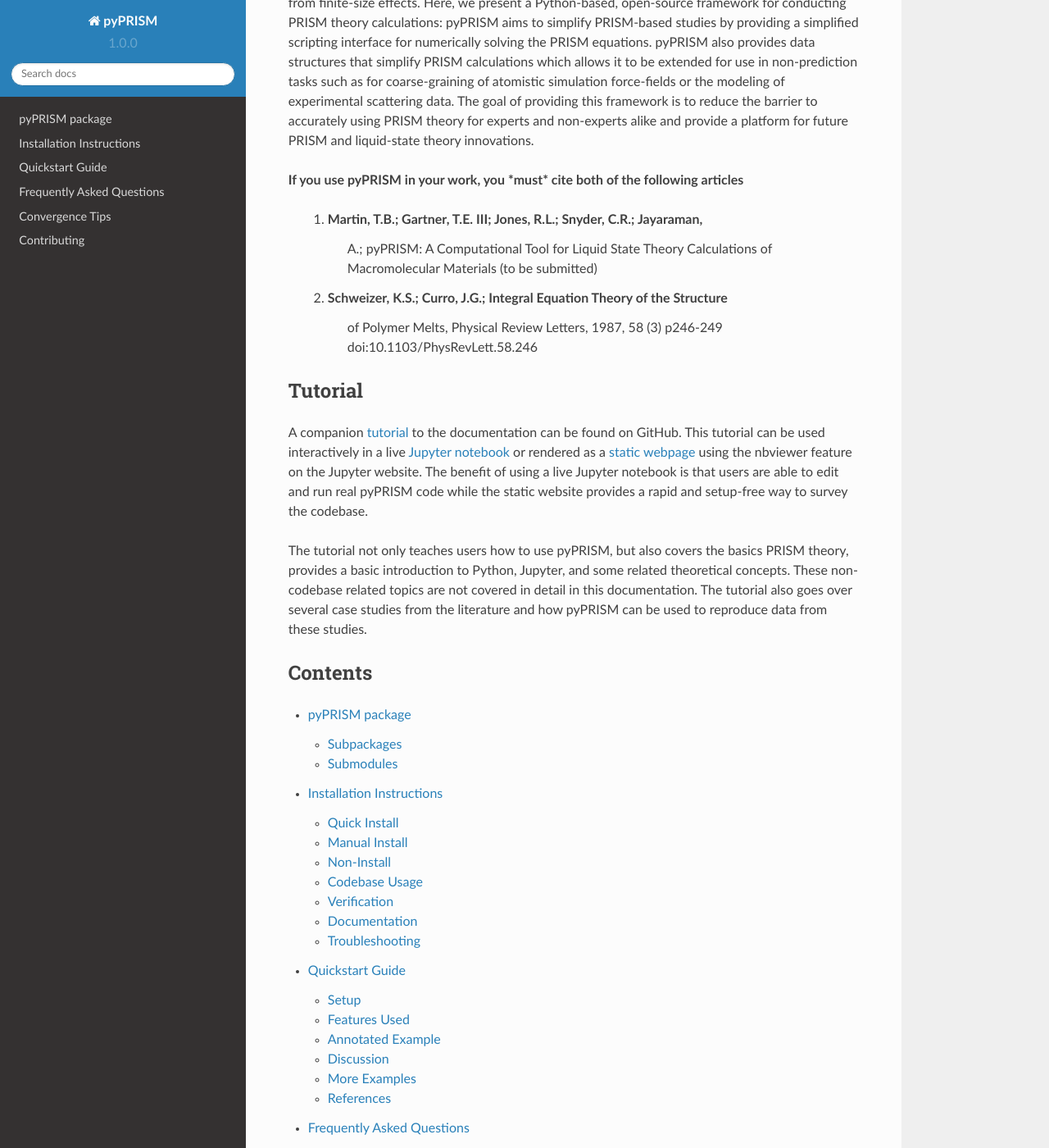
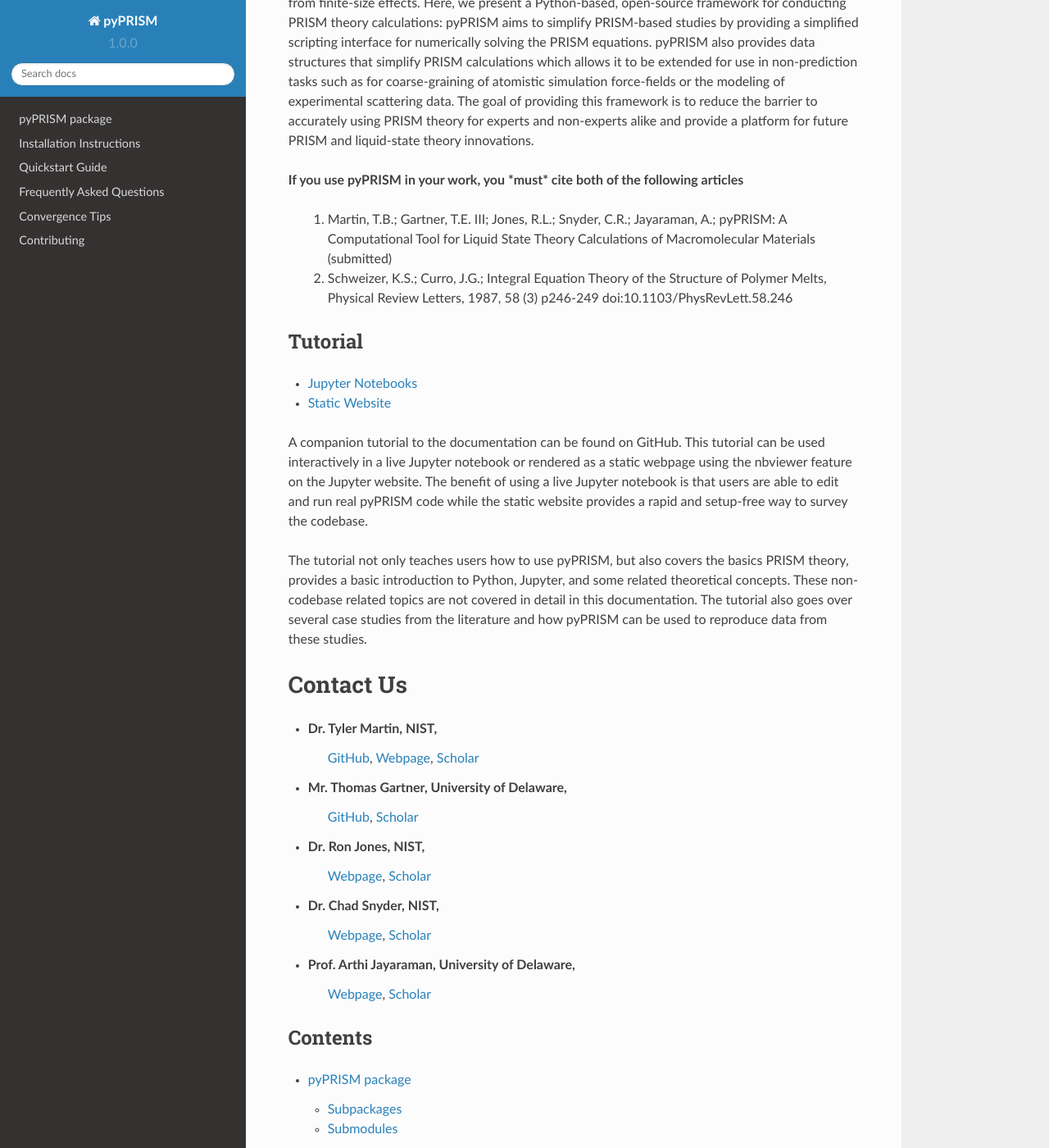
Before and after one commit to usnistgov/pyPRISM, a Sphinx documentation site: the page built from docs/index.rst, in a window 1280 px wide and 1400 px high, scrolled down 641 px. Shown: the whole window at 82% size. Built offline with Sphinx 7.4.7 and the Read the Docs theme 2.0.0, drawn with Linux system fonts in a browser that asks for light colours.

```diff
--- a/docs/index.rst
+++ b/docs/index.rst
@@ -32,24 +32,25 @@ theory innovations.
 **If you use pyPRISM in your work, you *must* cite both of the following articles**
 
     1. Martin, T.B.; Gartner, T.E. III;  Jones, R.L.; Snyder, C.R.; Jayaraman,
-           A.; pyPRISM: A Computational Tool for Liquid State Theory
-           Calculations of Macromolecular Materials (to be submitted)
+       A.; pyPRISM: A Computational Tool for Liquid State Theory
+       Calculations of Macromolecular Materials (submitted)
 
     2. Schweizer, K.S.; Curro, J.G.; Integral Equation Theory of the Structure
-           of Polymer Melts, Physical Review Letters, 1987, 58 (3) p246-249
-           doi:10.1103/PhysRevLett.58.246
+       of Polymer Melts, Physical Review Letters, 1987, 58 (3) p246-249
+       doi:10.1103/PhysRevLett.58.246
 
 Tutorial
 --------
 
-A companion `tutorial <https://github.com/usnistgov/pyPRISM_tutorial>`_ to the
-documentation can be found on GitHub. This tutorial can be used interactively
-in a live `Jupyter notebook <https://jupyter.org>`_ or rendered as a `static
-webpage
-<https://nbviewer.jupyter.org/github/usnistgov/pyPRISM_tutorial/blob/master/NB0.Introduction.ipynb>`_
-using the nbviewer feature on the Jupyter website. The benefit of using a live
-Jupyter notebook is that users are able to edit and run real pyPRISM code while
-the static website provides a rapid and setup-free way to survey the codebase.
+- `Jupyter Notebooks <https://github.com/usnistgov/pyPRISM_tutorial>`_
+- `Static Website <https://nbviewer.jupyter.org/github/usnistgov/pyPRISM_tutorial/blob/master/NB0.Introduction.ipynb>`_
+
+A companion tutorial  to the documentation can be found on GitHub. This
+tutorial can be used interactively in a live Jupyter notebook  or rendered as a
+static webpage using the nbviewer feature on the Jupyter website. The benefit
+of using a live Jupyter notebook is that users are able to edit and run real
+pyPRISM code while the static website provides a rapid and setup-free way to
+survey the codebase.
 
 The tutorial not only teaches users how to use pyPRISM, but also covers the
 basics PRISM theory, provides a basic introduction to Python, Jupyter, and some
@@ -57,6 +58,25 @@ related theoretical concepts. These non-codebase related topics are not covered
 in detail in this documentation. The tutorial also goes over several case
 studies from the literature and how pyPRISM can be used to reproduce data from
 these studies.
+
+Contact Us
+==========
+- Dr. Tyler Martin, NIST,
+    `GitHub <https://github.com/martintb>`_,
+    `Webpage <https://www.nist.gov/people/tyler-martin>`_,
+    `Scholar <https://scholar.google.com/citations?user=9JmVnIIAAAAJ&hl=en>`_
+- Mr. Thomas Gartner, University of Delaware,
+    `GitHub <https://github.com/tgartner>`_,
+    `Scholar <https://scholar.google.com/citations?user=lzao5SAAAAAJ&hl=en>`_
+- Dr. Ron Jones, NIST,
+    `Webpage <https://www.nist.gov/people/ronald-l-jones>`_,
+    `Scholar <https://scholar.google.com/citations?user=TKAtIUIAAAAJ&hl=en>`_
+- Dr. Chad Snyder, NIST,
+    `Webpage <https://www.nist.gov/people/chad-r-snyder>`_,
+    `Scholar <https://scholar.google.com/citations?user=MMV7Bf8AAAAJ&hl=en>`_
+- Prof. Arthi Jayaraman, University of Delaware,
+    `Webpage <https://udel.edu/~arthij>`_,
+    `Scholar <https://scholar.google.com/citations?user=FST4YmwAAAAJ>`_
 
 Contents
 --------
```
Also changed, not shown: README.md (+31 -27 lines).
